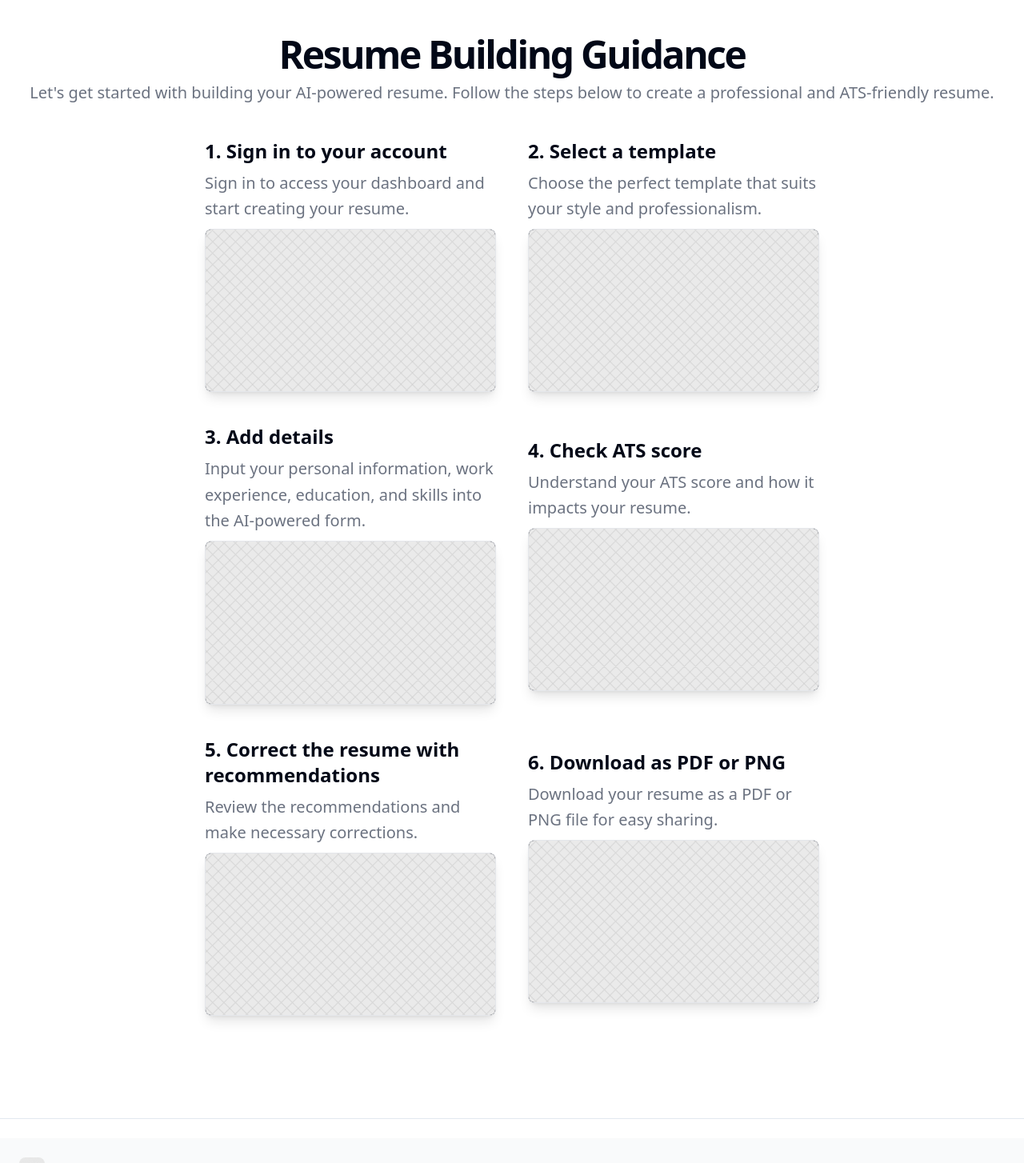
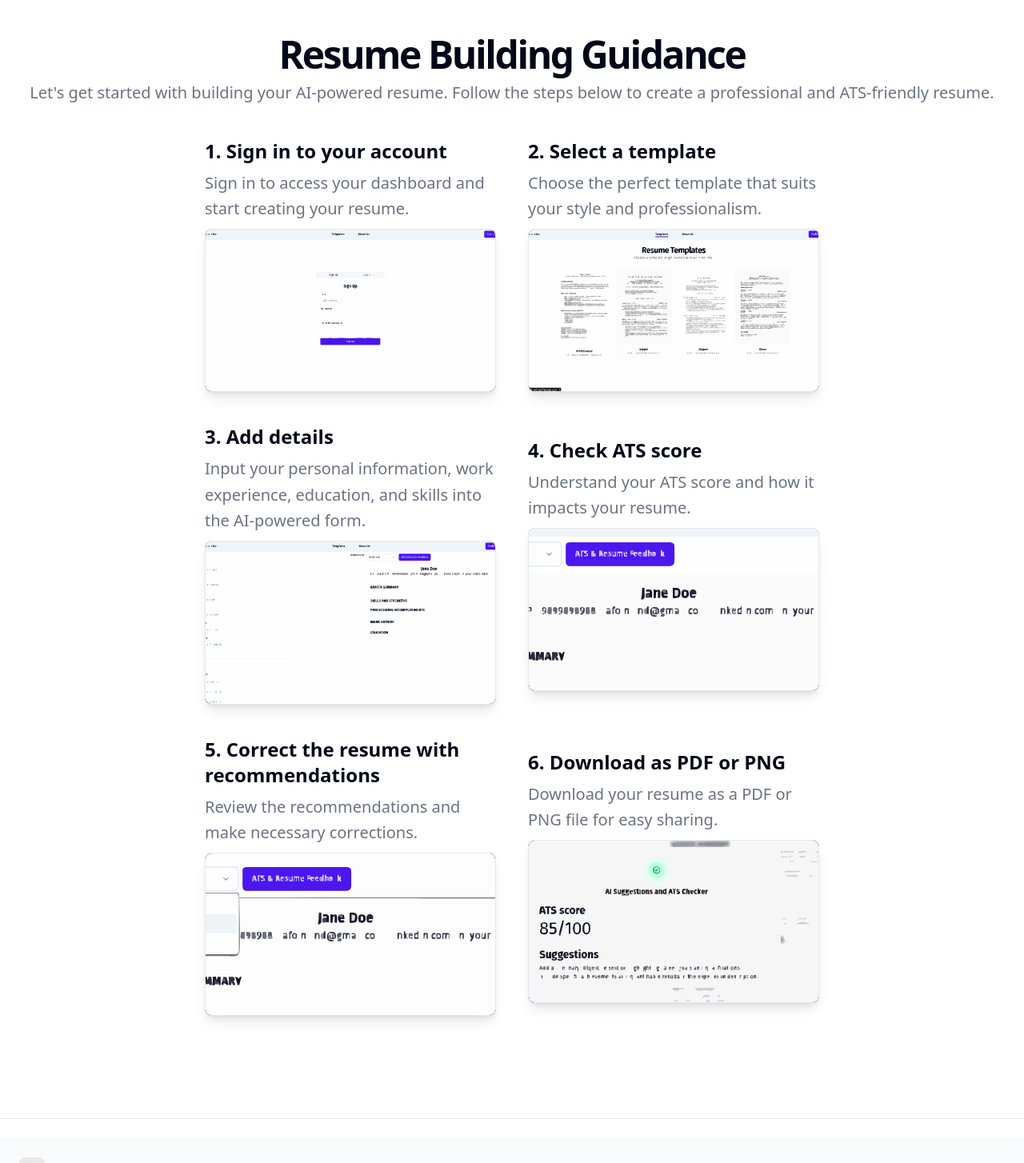
Before and after one commit to SynthCod3/ResumeWiz, a Next.js app: page / in a window 1280 px wide. Shown: the part 727-2181 px from the top of the page at 80% size. Built offline with nearby package versions, Linux system fonts and the light colour scheme; no server answers.

Commit message:
the images added but no clarity

```diff
--- a/app/editor/components/editor.tsx
+++ b/app/editor/components/editor.tsx
@@ -23,7 +23,6 @@ import jsPDF from 'jspdf';
 import { useEditorStore } from '@/utils/stores';
 import { Button } from '@/components/ui/button';
 import { llm_inference } from '@/app/llm/services/api';
-import { ScrollArea } from '@radix-ui/react-scroll-area';
 import { supabase } from '@/utils/supabase';
 import { toast } from 'sonner';
 import AiModal from './aiModal';
@@ -187,7 +186,6 @@ export function Editor() {
 
   return (
     <div className="w-full max-w-90 px-4 mx-auto lg:grid lg:gap-4 lg:px-6 lg:grid-cols-2 mt-20">
-      <ScrollArea className='h-[200px]'>
       <div className="border lg:border-0 lg:rounded lg:overflow-hidden">
         <div className="p-4 space-y-4 lg:p-10">
           <div className="space-y-2">
@@ -492,7 +490,6 @@ export function Editor() {
           </div>
         </div>
       </div>
-        </ScrollArea>
       <div>
         <div className="flex flex-row">
           <Select
--- a/components/guide.tsx
+++ b/components/guide.tsx
@@ -23,7 +23,7 @@ export function Guide() {
                   alt="Step 1"
                   className="aspect-video object-cover"
                   height="250"
-                  src="/placeholder.svg"
+                  src="/step1.svg"
                   width="500"
                 />
               </div>
@@ -40,7 +40,7 @@ export function Guide() {
                   alt="Step 2"
                   className="aspect-video object-cover"
                   height="250"
-                  src="/placeholder.svg"
+                  src="/step2.svg"
                   width="500"
                 />
               </div>
@@ -57,7 +57,7 @@ export function Guide() {
                   alt="Step 3"
                   className="aspect-video object-cover"
                   height="250"
-                  src="/placeholder.svg"
+                  src="/step3.svg"
                   width="500"
                 />
               </div>
@@ -74,7 +74,7 @@ export function Guide() {
                   alt="Step 4"
                   className="aspect-video object-cover"
                   height="250"
-                  src="/placeholder.svg"
+                  src="/step4.svg"
                   width="500"
                 />
               </div>
@@ -91,7 +91,7 @@ export function Guide() {
                   alt="Step 5"
                   className="aspect-video object-cover"
                   height="250"
-                  src="/placeholder.svg"
+                  src="/step5.svg"
                   width="500"
                 />
               </div>
@@ -108,7 +108,7 @@ export function Guide() {
                   alt="Step 6"
                   className="aspect-video object-cover"
                   height="250"
-                  src="/placeholder.svg"
+                  src="/step6.svg"
                   width="500"
                 />
               </div>
```
Also changed, not shown: public/step6.svg (added).
